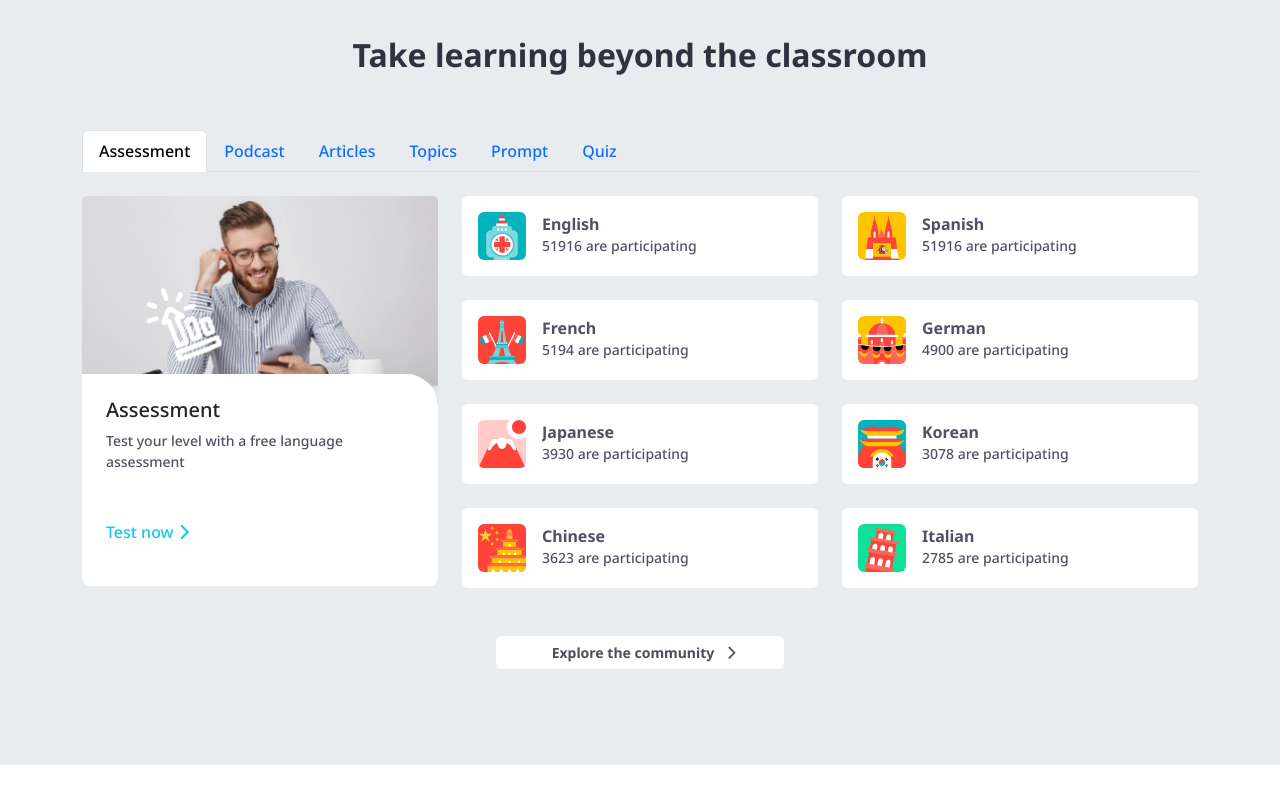
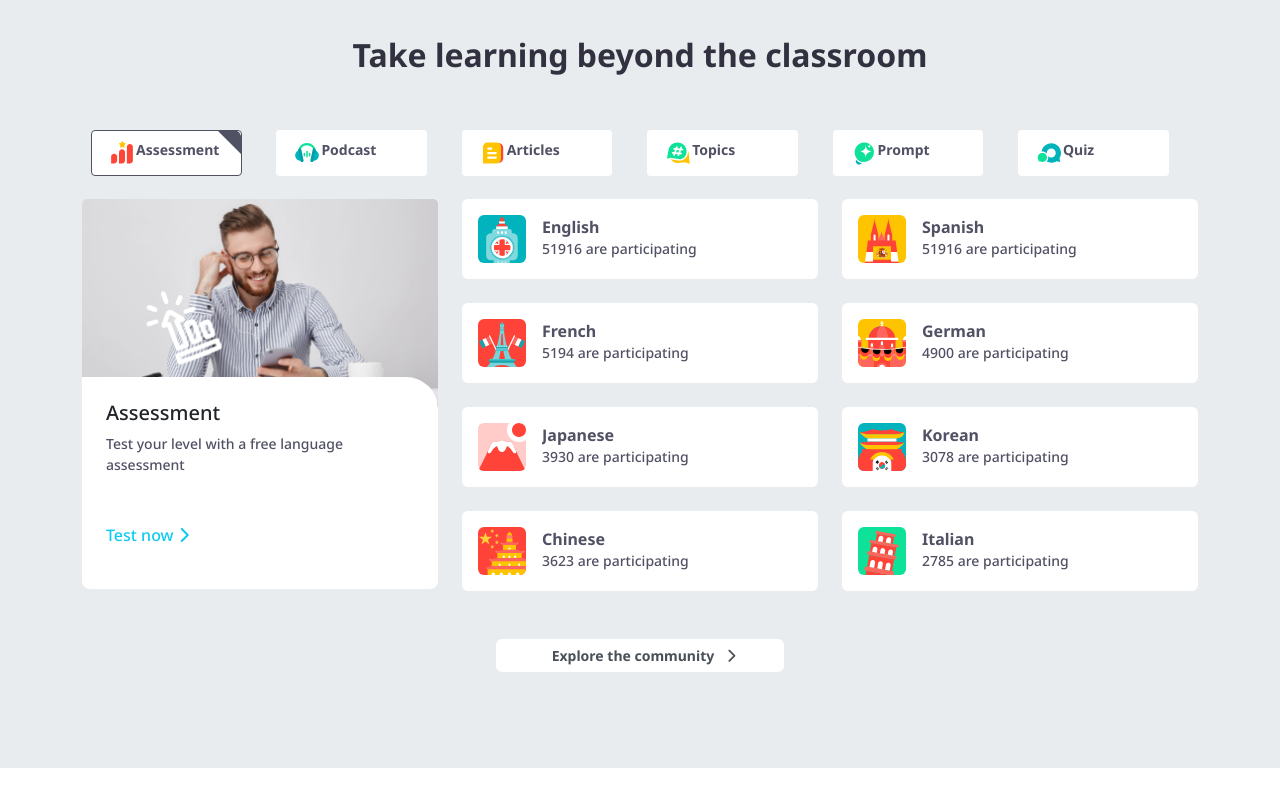
Before and after one commit to Gaith-Khader/iTalk_courses, a plain HTML site: page index.html in a window 1280 px wide. Shown: the part 1260-2060 px from the top of the page. Drawn offline with nearby package versions, Linux system fonts and the light colour scheme.

Commit message:
nav tab style & items

```diff
--- a/assets/css/style.css
+++ b/assets/css/style.css
@@ -192,6 +192,62 @@ font-size: 12px;
 /*end italik offers style*/
 
 /*  start classroom style */
+
+/* nav tabs style */
+.nav-tabs{
+    border:0;
+    flex-wrap: nowrap;
+}
+
+.nav-tabs .nav-item{
+    position: relative;
+    width: 15%;
+    margin-right: 9px;
+    margin-left: 9px;
+    /* flex-wrap: nowrap; */
+}
+
+.tab-icon{
+    width: 28px;
+}
+.nav-link span{
+    color: #515164 !important;
+    text-transform: capitalize;
+    overflow: hidden;
+    text-overflow: ellipsis;
+    font-size: 14px;
+    font-weight: 700;
+}
+
+.nav-tabs .nav-link{
+    position: relative;
+    width: 90%;
+    text-align: left;
+    margin-right: 24px;
+    display: flex;
+    flex-wrap: nowrap;
+}
+
+.nav-link.active{
+    border:1px solid rgb(81, 81, 100)!important;
+    /* color: #515164 !important; */
+}
+
+.nav-link.active::after{
+    content: '';
+    display: block;
+    position: absolute;
+    top: -1px;
+    right: 0;
+    border-color: #515164 #515164 transparent transparent;
+    border-style: solid;
+    border-width: 12px;
+    border-top-right-radius: 8px;
+    z-index: 999999999;
+}
+
+/* end nav tab style */
+
 .min-height{
     height: 80px;
 }
--- a/assets/js/classroom_nav.js
+++ b/assets/js/classroom_nav.js
@@ -9,7 +9,7 @@ let tabs=[
         caption:"Test your level with a free language assessment",link:"Test now",
         select:true,
         data1:"",data2:"",
-        active:"active",show:"show",height:"min",
+        active:"active",show:"show",height:"min",num_sub:"are participating",
         classes:[
             {
                 name:"english",
@@ -136,7 +136,7 @@ let tabs=[
         caption:"Meet, connect, and grow through language and culture discussions.",link:"Participate now",
         select:false,
         data1:"",data2:"",
-        active:"",show:"",height:"max",
+        active:"",show:"",height:"max",num_sub:"are participating",
         classes:[
             {
                 name:"# EnglishLeague",
@@ -175,7 +175,7 @@ let tabs=[
         caption:"Don't know what to practice? Choose a prompt.",link:"Practice now!",
         select:false,
         data1:"",data2:"",
-        active:"",show:"",height:"max",d_img:"d-none",
+        active:"",show:"",height:"max",d_img:"d-none",num_sub:"are participating",
         classes:[
 
             {
@@ -208,7 +208,7 @@ let tabs=[
     caption:"Put your knowledge into practice by taking language quizzes.", link:"Answer now",
     select:false,
     data1:"",data2:"",
-    active:"",show:"",height:"max",d_img:"d-none",
+    active:"",show:"",height:"max",d_img:"d-none",num_sub:"quizzed",
     classes:[
 
         {
@@ -247,7 +247,7 @@ function add_lang(ele,i){
                         </div>
                         <div class=" d-flex flex-column justify-content-between">
                             <p class="fs-6 fw-bold m-0 p-description">${ele.classes[i].name}</p>
-                            <p class="fs-sm fw-medium mb-1 mb-0">${ele.classes[i].num} are participating</p>
+                            <p class="fs-sm fw-medium mb-1 mb-0 ">${ele.classes[i].num} ${ele.num_sub} </p>
                         </div>
                         </a>
                         `
@@ -264,8 +264,12 @@ tabs.forEach((ele,i)=>{
     else ele.data1+=add_lang(ele,i);})
 
     tab_item+=`
-    <li class="nav-item" role="presentation">
-    <button class="nav-link text-capitalize ${ele.active}" id="${ele.name}-tab" data-bs-toggle="tab" data-bs-target="#${ele.name}-tab-pane" type="button" role="tab" aria-controls="${ele.name}-tab-pane" aria-selected="${ele.select}">${ele.name}</button>
+    <li class=" flex nav-item" role="presentation">
+
+    <button class="bg-white rounded-1 nav-link  ${ele.active}" id="${ele.name}-tab" data-bs-toggle="tab" data-bs-target="#${ele.name}-tab-pane" type="button" role="tab" aria-controls="${ele.name}-tab-pane" aria-selected="${ele.select}">
+    <img src="./assets/img/classroom/tabs/${ele.name}.svg" class="tab-icon"/>
+   <span> ${ele.name}</span>
+    </button>
   </li>
     `
     tab_cont+=`
@@ -279,7 +283,7 @@ tabs.forEach((ele,i)=>{
                   <p class="card-text mb-5 mt-1">
                    ${ele.caption}
                   </p>
-                  <a href="#" class="link-info">${ele.link}
+                  <a href="#" class="link-info  ">${ele.link}
                     <span><i class="fa-solid fa-chevron-right"></i></span>
                   </a>
                 </div>
--- a/index.html
+++ b/index.html
@@ -302,22 +302,7 @@
   <section class="classroom bg-body-secondary py-5" id="classroom">
     <div class="container-xl mt-3">
       <h2 class="pb-5 text-center">Take learning beyond the classroom</h2>
-      <ul class="nav nav-tabs" id="myTab" role="tablist">
-        <li class="nav-item" role="presentation">
-          <button class="nav-link active text-capitalize" id="assessment-tab" data-bs-toggle="tab"
-            data-bs-target="#assessment-tab-pane" type="button" role="tab" aria-controls="assessment-tab-pane"
-            aria-selected="true">assessment</button>
-        </li>
-        <li class="nav-item" role="presentation">
-          <button class="nav-link text-capitalize" id="podcast-tab" data-bs-toggle="tab"
-            data-bs-target="#podcast-tab-pane" type="button" role="tab" aria-controls="podcast-tab-pane"
-            aria-selected="false">podcast</button>
-        </li>
-        <li class="nav-item" role="presentation">
-          <button class="nav-link text-capitalize" id="articels-tab" data-bs-toggle="tab"
-            data-bs-target="#articels-tab-pane" type="button" role="tab" aria-controls="articels-tab-pane"
-            aria-selected="false">articels</button>
-        </li>
+      <ul class="flex nav nav-tabs" id="myTab" role="tablist">
       </ul>
       <div class="tab-content mb-4" id="myTabContent">
       </div>
```
Also changed, not shown: assets/img/classroom/tabs/articles.svg (added), assets/img/classroom/tabs/assessment.svg (added), assets/img/classroom/tabs/podcast.svg (added), assets/img/classroom/tabs/prompt.svg (added), assets/img/classroom/tabs/quiz.svg (added), assets/img/classroom/tabs/topics.svg (added).
